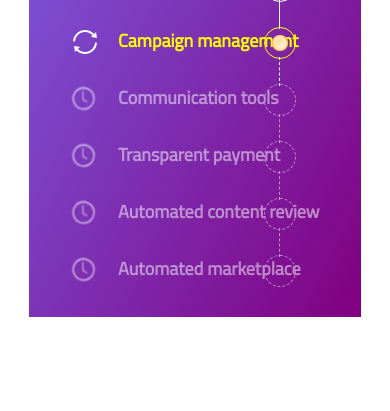
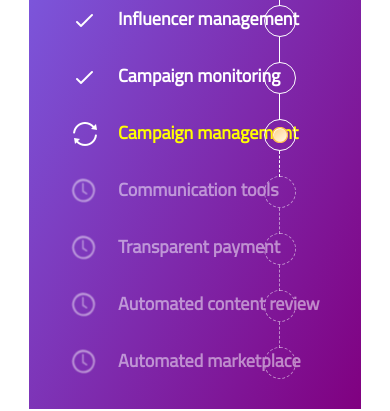
Before and after one commit to ShimanchikIra/Timeline, a plain HTML site: page index.html in a window 390 px wide. Shown: the part 328-739 px from the top of the page. Drawn offline with Linux system fonts and the light colour scheme.

Commit message:
fix timeline
*hide odd elements of timeline for tablet version
*show odd elements of timeline for fullscreen version
*positioning timeline for fullscreen version
*positioning timeline for tablet version

```diff
--- a/style.css
+++ b/style.css
@@ -3,7 +3,7 @@
     background: linear-gradient(to top left, purple, #7B68EE);
     font-family: 'Titillium Web', sans-serif;
     font-weight: bold;
-    margin: 0 auto;
+    margin: 100px auto;
     color: #fff;
     padding: 35px;
     font-size: 18px;
@@ -62,7 +62,7 @@
     background-color: transparent;
     letter-spacing: 0;
     position: absolute;
-    right: 30px;
+    left: -100px;
 }
 .item_wait{
     opacity: 0.5;
@@ -74,7 +74,7 @@
     border: 1px solid;
 }
 .item_process:before{
-    border: 1px solid;
+    border: 1px solid #fff;
     background-image: url("mini_circle.png");
     background-repeat: no-repeat;
     background-position: 50% 50%;
@@ -84,18 +84,20 @@
     display: block;
     position: absolute;
     width: 1px;
-    height: 50%;
+    height: 46%;
     background-color: transparent;
     border-right: 1px dashed #fff;
-    top: 30px;
-    right: 46px;
-    z-index: 1;
+    top: 32px;
+    left: -86px;
 }
 .item:last-child:after{
-    display: none;
+    content: none;
 }
 .item_done:after{
     border-right: 1px solid #fff;
+}
+.item:nth-child(odd):before, .item:nth-child(odd):after{
+    content: none;
 }
 @media screen and (max-width: 768px){
      .item{
@@ -104,4 +106,15 @@
     .item:last-child{
         padding-bottom: 0;
     }
+    .item:nth-child(odd):before, .item:nth-child(odd):after{
+        content: '';
+    }
+    .item:before{
+        left: auto;
+        right: 30px;
+    }
+    .item:after{
+        left: auto;
+        right: 46px;
+    }
 }
```
